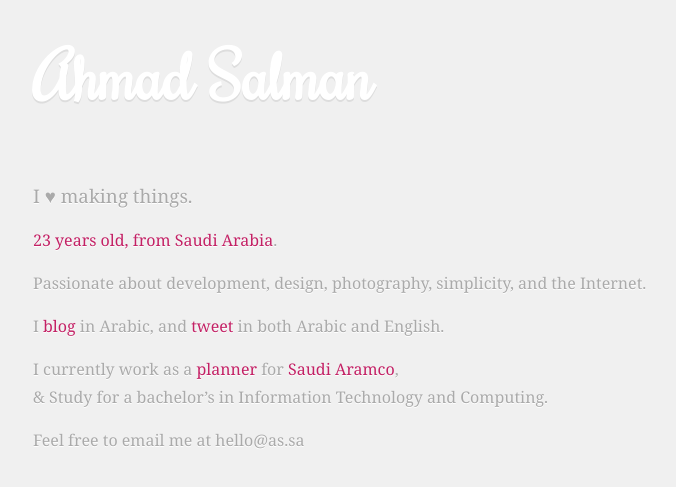
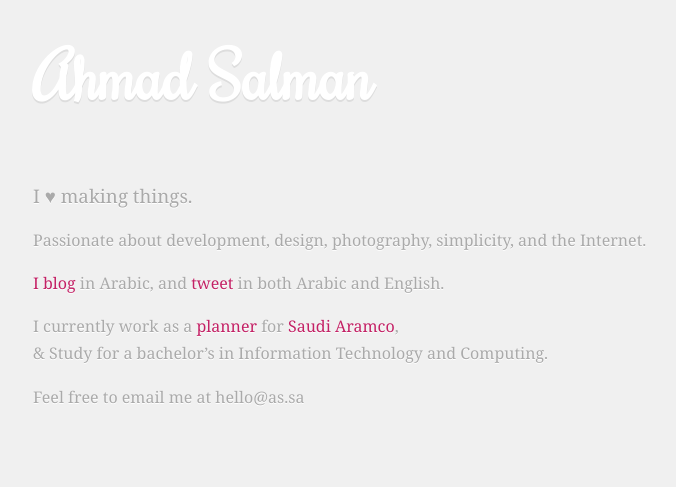
Before and after one commit to githubber/ahmads.github.com, a Jekyll site: the page built from v2/index.md, in a window 1280 px wide. Shown: the top 487 px of the page, without its empty margins (255-931 px from the left). Built offline with Jekyll 4.4.1, drawn with Linux system fonts in a browser that asks for light colours; some web fonts are replaced.

Commit message:
Update v2/index.md

```diff
--- a/v2/index.md
+++ b/v2/index.md
@@ -3,8 +3,6 @@
 ---
 
 ### I ♥ making things.
-
-23 years old, from [Saudi Arabia]().
 
 Passionate about development, design, photography, simplicity, and the Internet.
 
```
